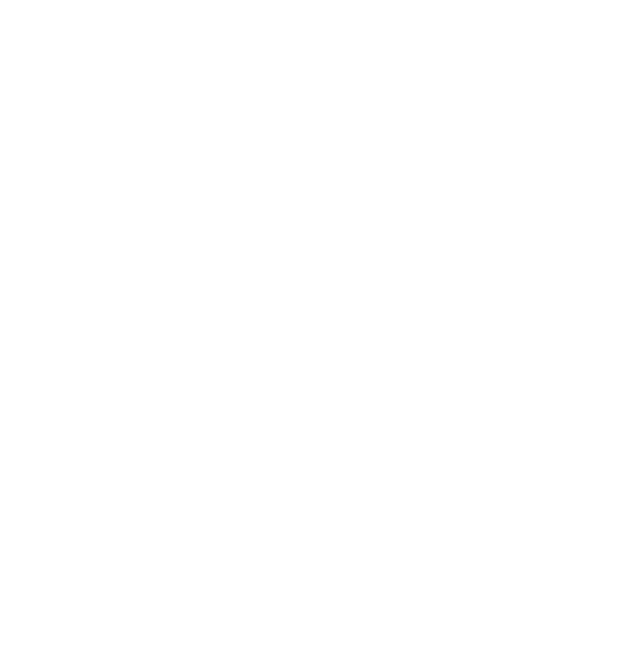
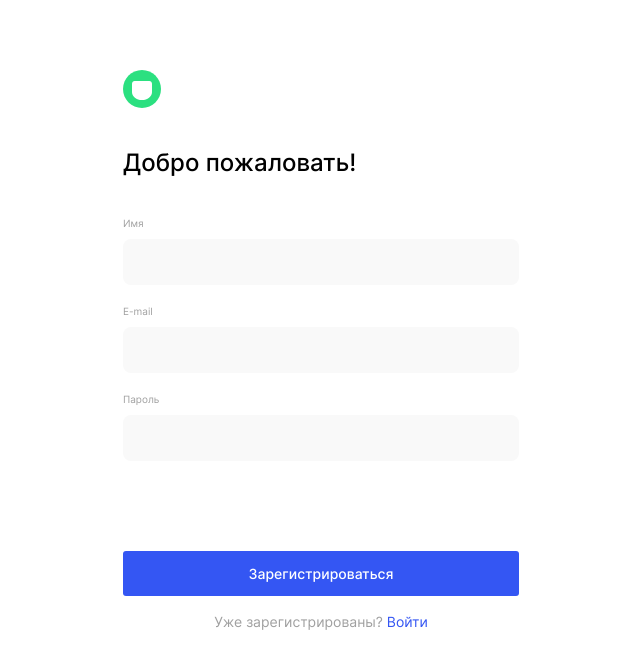
Before and after one commit to shakhuraEvgeniy/movies-explorer-frontend, a React (Create React App) app: page /signup in a window 1280 px wide. Shown: the top 668 px of the page, without its empty margins (319-959 px from the left). Built offline with nearby package versions, Linux system fonts and the light colour scheme.

Commit message:
feat: add page register

```diff
--- a/src/components/AboutMe/AboutMe.js
+++ b/src/components/AboutMe/AboutMe.js
@@ -1,5 +1,4 @@
 import React from "react";
-import { Link } from "react-router-dom";
 import Title from "../Title/Title";
 import "./AboutMe.css";
 import PhotoPath from "../../images/Photo.jpeg";
@@ -23,12 +22,14 @@ const AboutMe = ({ title }) => {
           переехал жить в Москву. После прохождения курса по web-разработке
           планирую перейти в разработчики
         </p>
-        <Link
+        <a
           className="about-me__link"
-          to="https://github.com/shakhuraEvgeniy"
+          href="https://github.com/shakhuraEvgeniy"
+          target="_blank"
+          rel="noreferrer"
         >
           Github
-        </Link>
+        </a>
       </div>
       <Portfolio />
       <Footer />
--- a/src/components/App/App.js
+++ b/src/components/App/App.js
@@ -5,6 +5,7 @@ import NotFound from "../NotFound/NotFound";
 import Movies from "../Movies/Movies";
 import SavedMovies from "../SavedMovies/SavedMovies";
 import Profile from "../Profile/Profile";
+import Register from "../Register/Register";
 
 function App() {
   return (
@@ -23,7 +24,9 @@ function App() {
           <Profile />
         </Route>
         <Route path="/signin"></Route>
-        <Route path="/signup"></Route>
+        <Route path="/signup">
+          <Register />
+        </Route>
         <Route path="*">
           <NotFound />
         </Route>
--- a/src/components/Header/Header.css
+++ b/src/components/Header/Header.css
@@ -34,6 +34,7 @@
   font-size: 12px;
   line-height: 1.33;
   cursor: pointer;
+  text-decoration: none;
 }
 
 .header__account {
@@ -105,4 +106,5 @@
   line-height: 1.33;
   color: #000000;
   padding: 8px 20px;
+  text-decoration: none;
 }
--- a/src/components/Header/Header.js
+++ b/src/components/Header/Header.js
@@ -1,5 +1,5 @@
 import React from "react";
-import {  NavLink } from "react-router-dom";
+import {  Link, NavLink } from "react-router-dom";
 import "./Header.css";
 
 const Header = ({ loggedIn }) => {
@@ -27,10 +27,10 @@ const Header = ({ loggedIn }) => {
       {loggedIn ? (
         <ul className="header__menu">
           <li>
-            <button className="header__signup">Регистрация</button>
+            <Link className="header__signup" to="/signup">Регистрация</Link>
           </li>
           <li>
-            <button className="header__signin">Войти</button>
+            <Link className="header__signin" to="/signin">Войти</Link>
           </li>
         </ul>
       ) : (
--- a/src/components/Portfolio/Portfolio.js
+++ b/src/components/Portfolio/Portfolio.js
@@ -1,5 +1,4 @@
 import React from "react";
-import { Link } from "react-router-dom";
 import "./Portfolio.css";
 
 const Portfolio = () => {
@@ -8,22 +7,37 @@ const Portfolio = () => {
       <h3 className="portfolio__title">Портфолио</h3>
       <ul className="portfolio__list">
         <li className="portfolio__item">
-          <Link className="portfolio__link">
+          <a
+            className="portfolio__link"
+            href="/"
+            target="_blank"
+            rel="noreferrer"
+          >
             <p className="portfolio__text">Статичный сайт</p>
             <p className="portfolio__pik">↗</p>
-          </Link>
+          </a>
         </li>
         <li className="portfolio__item">
-          <Link className="portfolio__link">
+          <a
+            className="portfolio__link"
+            href="https://shakhuraevgeniy.github.io/russian-travel/index.html"
+            target="_blank"
+            rel="noreferrer"
+          >
             <p className="portfolio__text">Адаптивный сайт</p>
             <p className="portfolio__pik">↗</p>
-          </Link>
+          </a>
         </li>
         <li className="portfolio__item">
-          <Link className="portfolio__link">
+          <a
+            className="portfolio__link"
+            href="https://shakhuraevgeniy.github.io/mesto/index.html"
+            target="_blank"
+            rel="noreferrer"
+          >
             <p className="portfolio__text">Одностраничное приложение</p>
             <p className="portfolio__pik">↗</p>
-          </Link>
+          </a>
         </li>
       </ul>
     </section>
--- /dev/null
+++ b/src/components/Register/Register.css
@@ -0,0 +1,107 @@
+.register {
+  width: 396px;
+  margin: 70px auto 0;
+}
+
+.register__logo {
+  display: block;
+  height: 38px;
+  width: 38px;
+  background-image: url(../../images/logo.svg);
+  background-repeat: no-repeat;
+  cursor: pointer;
+  margin-right: 64px;
+}
+
+.register__title {
+  margin: 40px 0 0;
+  font-family: "Inter";
+  font-style: normal;
+  font-weight: 500;
+  font-size: 24px;
+  line-height: 29px;
+  color: #000000;
+  text-align: left;
+}
+
+.register__form {
+  margin-top: 33px;
+  display: flex;
+  flex-direction: column;
+}
+
+.register__input-block {
+  display: flex;
+  flex-direction: column;
+  margin-top: 7px;
+}
+
+.register__name {
+  margin: 0;
+  font-family: "Inter";
+  font-style: normal;
+  font-weight: 400;
+  font-size: 10px;
+  line-height: 12px;
+  color: #a0a0a0;
+  text-align: left;
+}
+
+.register__input {
+  background: #f9f9f9;
+  border-radius: 8px;
+  border: none;
+  padding: 15px;
+  margin-top: 10px;
+  font-family: "Inter";
+  font-style: normal;
+  font-weight: 400;
+  font-size: 13px;
+  line-height: 16px;
+  color: #000000;
+}
+
+.register__submit {
+  background: #3456f3;
+  border-radius: 3px;
+  border: none;
+  font-family: "Inter";
+  font-style: normal;
+  font-weight: 500;
+  font-size: 14px;
+  line-height: 17px;
+  text-align: center;
+  color: #ffffff;
+  width: 396px;
+  height: 45px;
+  margin-top: 77px;
+  cursor: pointer;
+}
+
+.register__input-error {
+  width: 396px;
+  font-family: "Inter";
+  font-style: normal;
+  font-weight: 400;
+  font-size: 11px;
+  line-height: 13px;
+  color: #ff004c;
+  text-align: left;
+  min-height: 13px;
+}
+
+.register__caption {
+  font-family: "Inter";
+  font-style: normal;
+  font-weight: 400;
+  font-size: 14px;
+  line-height: 17px;
+  text-align: center;
+  color: #a0a0a0;
+  margin-top: 17px;
+}
+
+.register__link-login {
+  color: #3456F3;
+  text-decoration: none;
+}
--- /dev/null
+++ b/src/components/Register/Register.js
@@ -0,0 +1,39 @@
+import { Link } from "react-router-dom";
+import "./Register.css";
+
+const Register = () => {
+  return (
+    <section className="register">
+      <div className="register__logo"></div>
+      <h2 className="register__title">Добро пожаловать!</h2>
+      <form className="register__form">
+        <div className="register__input-block">
+          <h3 className="register__name">Имя</h3>
+          <input className="register__input"></input>
+          <span className="register-name-input-error register__input-error"></span>
+        </div>
+        <div className="register__input-block">
+          <h3 className="register__name">E-mail</h3>
+          <input className="register__input" type="email"></input>
+          <span className="register-name-input-error register__input-error"></span>
+        </div>
+        <div className="register__input-block">
+          <h3 className="register__name">Пароль</h3>
+          <input className="register__input" type="password"></input>
+          <span className="register-name-input-error register__input-error"></span>
+        </div>
+        <button type="submit" className="register__submit">
+          Зарегистрироваться
+        </button>
+      </form>
+      <h3 className="register__caption">
+        Уже зарегистрированы?{" "}
+        <Link className="register__caption register__link-login" to="/signin">
+          Войти
+        </Link>
+      </h3>
+    </section>
+  );
+};
+
+export default Register;
```
